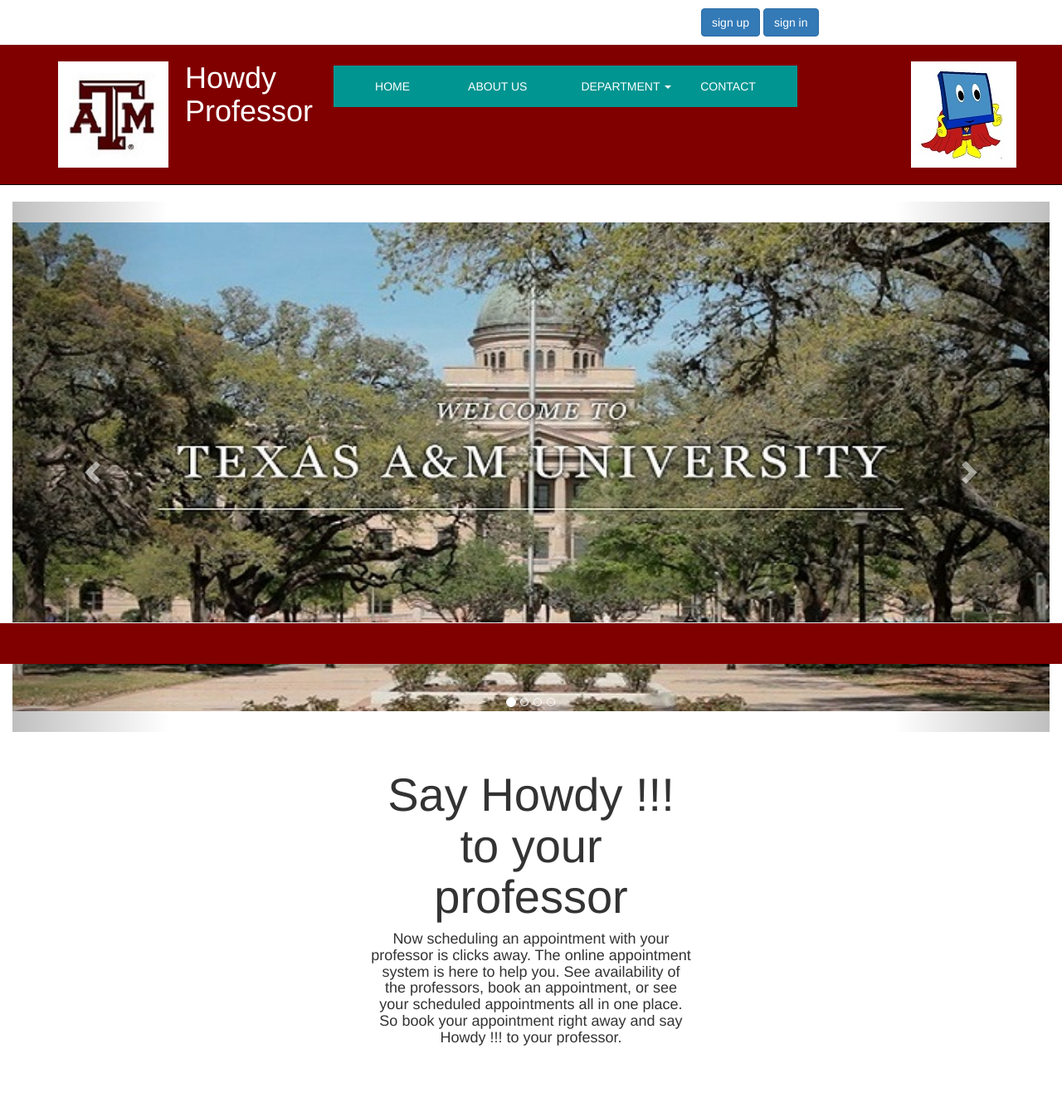
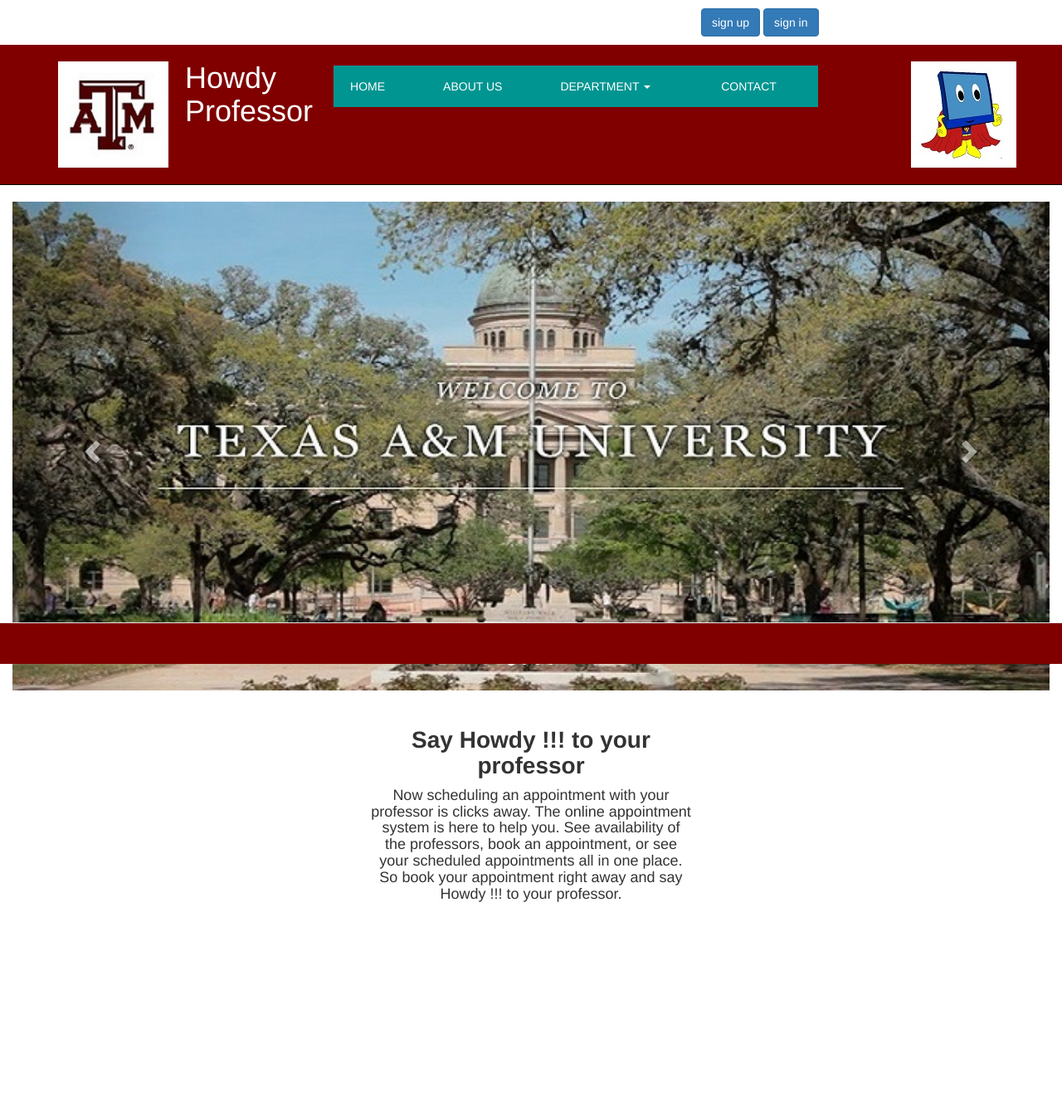
Before and after one commit to satvirgrewal/AppointmentSystem, a PHP site: page / in a window 1280 px wide. Shown: the whole page at 83% size. After the commit the page ends 1087 px from the top, so only its background shows below. Run offline with PHP 8.4, Linux system fonts and the light colour scheme; some libraries are stand-ins or nearby versions.

Commit message:
navigation bar alignment

```diff
--- a/index.php
+++ b/index.php
@@ -27,7 +27,8 @@
   display: block;
 }
 h2{
-  font-size: 4em;
+  font-size: 2em;
+  font-weight: bold;
 }
 .navbar-center{
   margin: 25px 0px 0px 25px;
@@ -100,7 +101,7 @@ h2{
 			</ul>
             <ul class="nav navbar-nav navbar-center" style="background-color:#009591;"> <!--margin-top:25px;margin-left:50px; -->
       <li class="navigation fnt"><a href="index.php" style="
-    padding-left: 50px;
+    padding-left: 20px;
     padding-right: 50px;
 ">HOME</a></li>
 
@@ -108,7 +109,9 @@ h2{
     padding-left: 20px;
     padding-right: 50px;
 ">ABOUT US</a></li>
-     <li class="dropdown navigation fnt">
+     <li class="dropdown navigation fnt" style="
+   padding-left: 5px;
+   padding-right: 50px;">
         <a class="dropdown-toggle navigation " data-toggle="dropdown" href="#">DEPARTMENT
         <span class="caret"></span></a>
         <ul class="dropdown-menu ">
@@ -146,8 +149,8 @@ h2{
 <div class="col-md-12">
 
   <br>
-  <div id="myCarousel" class="carousel slide" data-ride="carousel" style="padding-top: 25px; padding-bottom: 25px;height=20px;">
-    <!-- Indicators -->
+  <div id="myCarousel" class="carousel slide" data-ride="carousel" >
+    <!-- Indicators style="padding-top: 25px; padding-bottom: 25px;height=20px;"-->
     <ol class="carousel-indicators">
       <li data-target="#myCarousel" data-slide-to="0" class="active"></li>
       <li data-target="#myCarousel" data-slide-to="1"></li>
```
